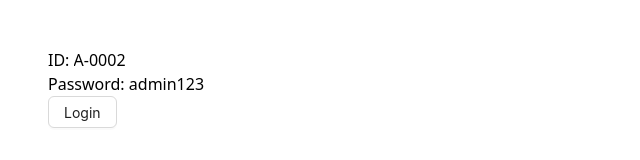
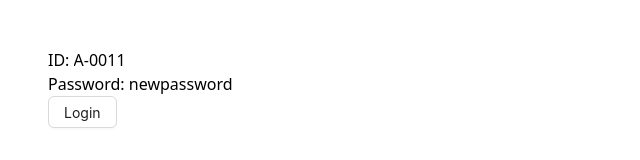
Before and after one commit to fai-sas/university-management-client, a React (Vite) app: page /login in a window 1280 px wide. Shown: the top 160 px of the page, without its empty margins (0-640 px from the left). Built offline with nearby package versions, Linux system fonts and the light colour scheme.

Commit message:
login functionality added

```diff
--- a/src/pages/Login.tsx
+++ b/src/pages/Login.tsx
@@ -1,16 +1,35 @@
 import { Button } from 'antd'
 import { useForm } from 'react-hook-form'
+import { useAppDispatch } from '../redux/hooks'
+import { useLoginMutation } from '../redux/features/auth/authApi'
+import { setUser } from '../redux/features/auth/authSlice'
 
 const Login = () => {
+  const dispatch = useAppDispatch()
   const { register, handleSubmit } = useForm({
     defaultValues: {
-      userId: 'A-0002',
-      password: 'admin123',
+      userId: 'A-0011',
+      password: 'newpassword',
     },
   })
 
+  const [login, { error }] = useLoginMutation()
+
   const onSubmit = async (data) => {
-    console.log(data)
+    const userInfo = {
+      id: data.userId,
+      password: data.password,
+    }
+
+    const res = await login(userInfo).unwrap()
+    const user = res.data.accessToken
+
+    dispatch(
+      setUser({
+        user: user,
+        token: res.data.accessToken,
+      })
+    )
   }
   return (
     <form className='p-12' onSubmit={handleSubmit(onSubmit)}>
```
